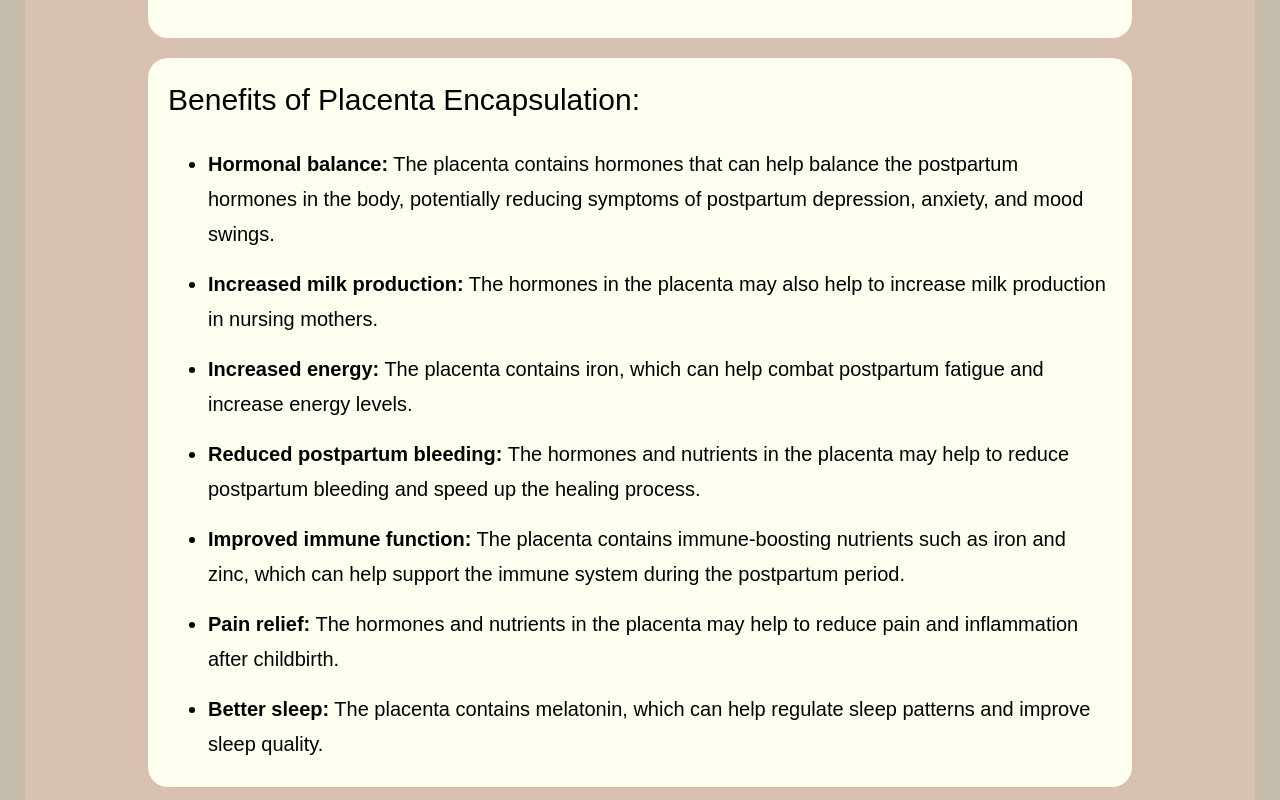
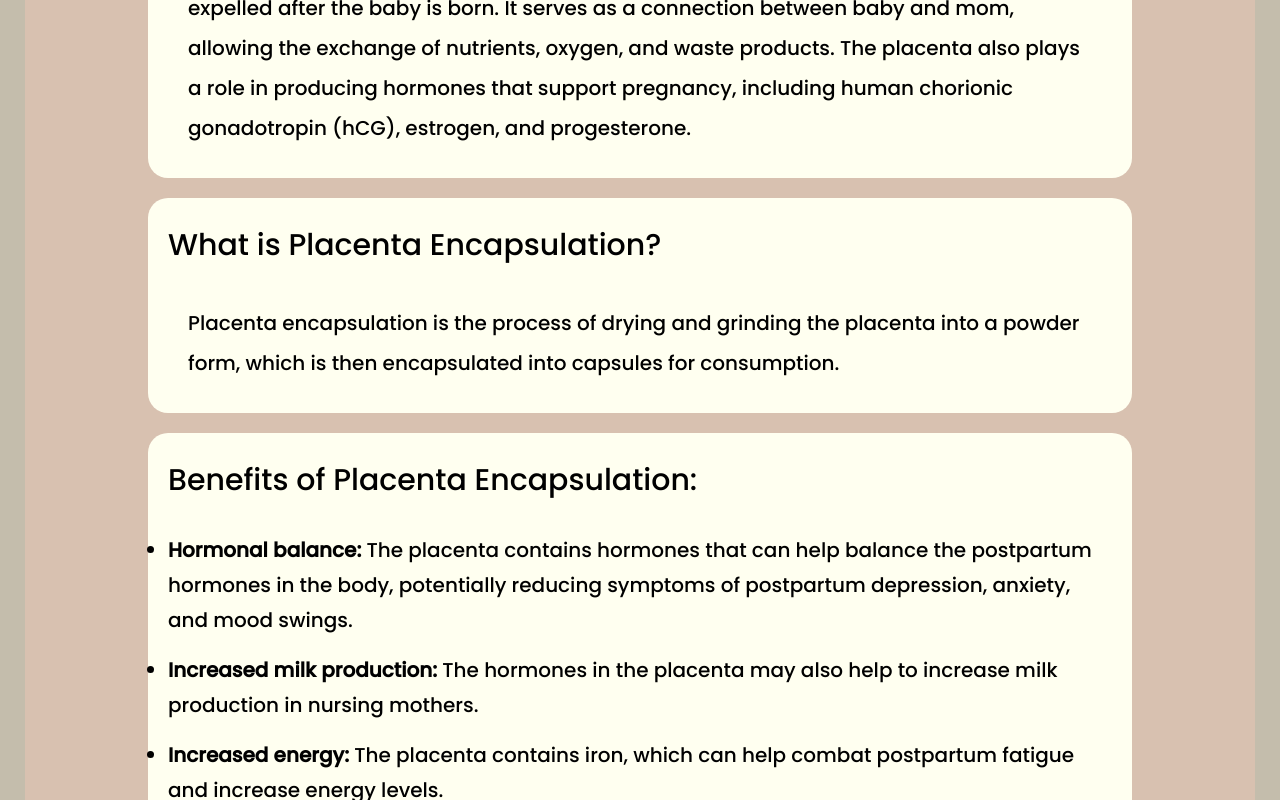
Before and after one commit to elta79/placenta-website, a React (Vite) app: page / in a window 1280 px wide. Shown: the part 1320-2120 px from the top of the page. Built offline with nearby package versions, Linux system fonts and the light colour scheme.

Commit message:
Optimizing styling for faster loading
* moved universal styles to index.css
* index.html - moved stylesheet to top. add displayswap to font link.
* added lazy loading to hero image

```diff
--- a/index.css
+++ b/index.css
@@ -1,9 +1,15 @@
+*{
+  margin: 0;
+  padding: 0;
+  font-family: 'Poppins', sans-serif;
+  font-weight: 500;
+}
 html{
   overscroll-behavior: none;
+  scroll-behavior: smooth;
 }
 body{
   overscroll-behavior: none;
   height: 100%;
   background:#c4bdac;
-  margin: 0;
 }
--- a/index.html
+++ b/index.html
@@ -5,11 +5,12 @@
     <meta http-equiv="Content-Language" content="en-us">
     <meta name="viewport" content="width=device-width, initial-scale=1.0" />
     <link rel="preconnect" href="https://fonts.googleapis.com">
+    <link href="https://fonts.googleapis.com/css2?family=Poppins:wght@500&display=swap" rel="stylesheet">
+    <link rel="stylesheet" href="/index.css">
     <title>Placenta Encapsulation Services by Idai in Naples, FL</title>
     <link rel="icon" type="image/png" sizes="32x32" href="/images/favicon-32x32.png">
     <meta name="description" content="Placenta's by Idai provides placenta encapsulation and print services in Naples, FL. Services for new mothers after birth, during postpartum period." />
     <meta name="google-site-verification" content="RZTKKecRDkuK7cIw_uFA78qp29lQ7sTRZOGPi21TrIc" />
-    <link rel="stylesheet" href="/index.css">
     <!-- Open Graph Meta Tags -->
     <meta property="og:title" content="Placenta Encapsulation Services by Idai in Naples, FL">
     <meta property="og:description" content="Placenta's by Idai provides placenta encapsulation and print services in Naples, FL.">
--- a/src/pages/Home.jsx
+++ b/src/pages/Home.jsx
@@ -22,7 +22,7 @@ function Home() {
   return (
     <div className='container'>
       <div className='hero'>
-        <img src='../images/placenta-love-paint.png'alt='placenta and cord' className='image--hero'/>
+        <img src='../images/placenta-love-paint.png'alt='placenta and cord' className='image--hero' loading='lazy'/>
         <div className='contents--hero'>
           <div className='caption--hero'>
             <h1>Improve your postpartum experience</h1>
--- a/src/styles/home.css
+++ b/src/styles/home.css
@@ -1,11 +1,4 @@
-*{
-    margin: 0;
-    font-family: 'Poppins', sans-serif;
-    font-weight: 500;
-}
-html {
-    scroll-behavior: smooth;
-}
+
 .container{
     display: flex;
     flex-wrap: wrap;
```
